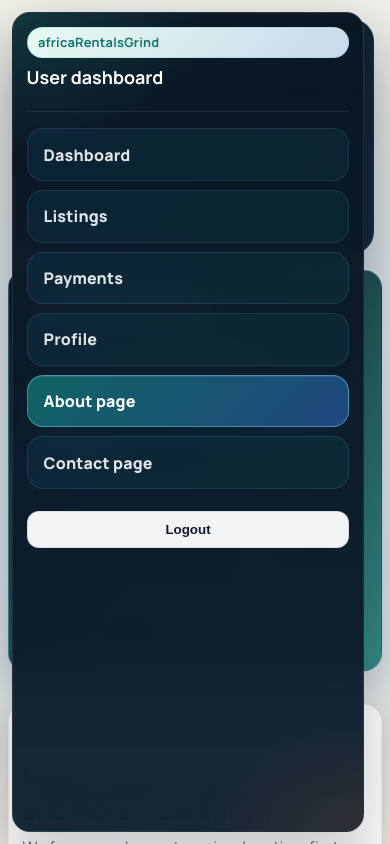
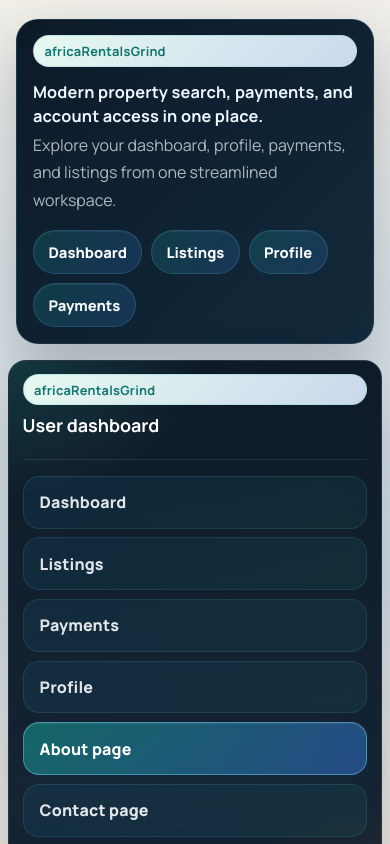
Before and after one commit to itaueliud/tstplotconnect, a Next.js app in the folder frontend/: page /about in a window 390 px wide. Shown: the top 844 px of the page. Built offline with nearby package versions, Linux system fonts and the light colour scheme; no server answers.

Commit message:
Revert mobile drawer shell changes

```diff
--- a/frontend/src/app/globals.css
+++ b/frontend/src/app/globals.css
@@ -645,55 +645,6 @@ body {
   gap: 0.55rem;
 }
 
-.portal-mobile-menu-button {
-  display: none;
-  position: relative;
-  width: 3rem;
-  height: 3rem;
-  align-items: center;
-  justify-content: center;
-  padding: 0;
-  border: 1px solid rgba(125, 211, 252, 0.18);
-  border-radius: 16px;
-  background: linear-gradient(135deg, rgba(20, 184, 166, 0.2), rgba(59, 130, 246, 0.18));
-  color: #f8fafc;
-  cursor: pointer;
-  box-shadow: inset 0 1px 0 rgba(255, 255, 255, 0.08);
-}
-
-.portal-mobile-menu-button span {
-  position: absolute;
-  width: 1.15rem;
-  height: 2px;
-  border-radius: 999px;
-  background: currentColor;
-  transition: transform 160ms ease, opacity 160ms ease;
-}
-
-.portal-mobile-menu-button span:nth-child(1) {
-  transform: translateY(-0.32rem);
-}
-
-.portal-mobile-menu-button span:nth-child(3) {
-  transform: translateY(0.32rem);
-}
-
-.portal-mobile-menu-button.is-open span:nth-child(1) {
-  transform: rotate(45deg);
-}
-
-.portal-mobile-menu-button.is-open span:nth-child(2) {
-  opacity: 0;
-}
-
-.portal-mobile-menu-button.is-open span:nth-child(3) {
-  transform: rotate(-45deg);
-}
-
-.portal-mobile-overlay {
-  display: none;
-}
-
 .portal-page-links a,
 .portal-page-footer-links a {
   display: inline-flex;
@@ -1191,10 +1142,6 @@ body {
   box-shadow: var(--shadow);
 }
 
-.portal-side-nav.is-mobile-open {
-  transform: translateX(0);
-}
-
 .portal-side-brand {
   display: grid;
   gap: 0.45rem;
@@ -1958,10 +1905,6 @@ body {
     width: min(100% - 1.5rem, 1480px);
   }
 
-  .portal-page-header {
-    grid-template-columns: minmax(0, 1fr) auto;
-  }
-
   .portal-page-links,
   .portal-page-footer-links {
     justify-content: flex-start;
@@ -2011,64 +1954,8 @@ body {
     border-radius: 22px;
   }
 
-  .portal-page-header {
-    grid-template-columns: minmax(0, 1fr) auto;
-    align-items: start;
-  }
-
   .portal-page-branding {
     grid-template-columns: 1fr;
-  }
-
-  .portal-page-branding p {
-    max-width: none;
-  }
-
-  .portal-mobile-menu-button {
-    display: inline-flex;
-    justify-self: end;
-  }
-
-  .portal-page-links {
-    display: none;
-  }
-
-  .portal-mobile-overlay {
-    display: block;
-    position: fixed;
-    inset: 0;
-    background: rgba(15, 23, 42, 0.44);
-    opacity: 0;
-    visibility: hidden;
-    transition: opacity 180ms ease, visibility 180ms ease;
-    z-index: 39;
-  }
-
-  .portal-mobile-overlay.is-visible {
-    opacity: 1;
-    visibility: visible;
-  }
-
-  .portal-side-nav {
-    position: fixed;
-    top: 0.75rem;
-    left: 0.75rem;
-    bottom: 0.75rem;
-    width: min(22rem, calc(100vw - 1.5rem));
-    max-width: calc(100vw - 1.5rem);
-    align-content: start;
-    overflow: auto;
-    z-index: 40;
-    transform: translateX(calc(-100% - 1rem));
-    transition: transform 220ms ease;
-  }
-
-  .portal-dashboard-shell {
-    grid-template-columns: 1fr;
-  }
-
-  .portal-main-stack {
-    min-width: 0;
   }
 
   .portal-auth-story,
@@ -2118,7 +2005,6 @@ body {
   .login-form-card,
   .portal-auth-stage,
   .portal-auth-panel,
-  .portal-side-nav,
   .dashboard-topbar,
   .dashboard-hero,
   .dashboard-panel,
--- a/frontend/src/components/user/authenticated-user-shell.tsx
+++ b/frontend/src/components/user/authenticated-user-shell.tsx
@@ -9,9 +9,9 @@ type Props = {
   children: ReactNode;
 };
 
-function NavLink({ href, label, active, onClick }: { href: string; label: string; active?: boolean; onClick?: () => void }) {
+function NavLink({ href, label, active }: { href: string; label: string; active?: boolean }) {
   return (
-    <Link href={href} className={active ? "is-active" : undefined} onClick={onClick}>
+    <Link href={href} className={active ? "is-active" : undefined}>
       {label}
     </Link>
   );
@@ -19,16 +19,11 @@ function NavLink({ href, label, active, onClick }: { href: string; label: string
 
 export default function AuthenticatedUserShell({ active, children }: Props) {
   const [user, setUser] = useState<StoredUser | null>(null);
-  const [menuOpen, setMenuOpen] = useState(false);
 
   useEffect(() => {
     const session = readUserSession();
     setUser(session?.user || null);
   }, []);
-
-  useEffect(() => {
-    setMenuOpen(false);
-  }, [active]);
 
   function logout() {
     clearUserSession();
@@ -45,18 +40,6 @@ export default function AuthenticatedUserShell({ active, children }: Props) {
             <p>{user?.name ? `Signed in as ${user.name}` : "Explore your dashboard, profile, payments, and listings from one streamlined workspace."}</p>
           </div>
         </div>
-        <button
-          type="button"
-          className={`portal-mobile-menu-button ${menuOpen ? "is-open" : ""}`}
-          aria-label={menuOpen ? "Close navigation menu" : "Open navigation menu"}
-          aria-expanded={menuOpen}
-          aria-controls="portal-mobile-drawer"
-          onClick={() => setMenuOpen((open) => !open)}
-        >
-          <span />
-          <span />
-          <span />
-        </button>
         <nav className="portal-page-links" aria-label="User page header navigation">
           <Link href="/user">Dashboard</Link>
           <Link href="/user#listings">Listings</Link>
@@ -65,30 +48,20 @@ export default function AuthenticatedUserShell({ active, children }: Props) {
         </nav>
       </header>
 
-      <div
-        className={`portal-mobile-overlay ${menuOpen ? "is-visible" : ""}`}
-        aria-hidden={!menuOpen}
-        onClick={() => setMenuOpen(false)}
-      />
-
       <div className="portal-dashboard-shell">
-        <aside
-          id="portal-mobile-drawer"
-          className={`card portal-side-nav reveal-card ${menuOpen ? "is-mobile-open" : ""}`}
-          aria-hidden={!menuOpen}
-        >
+        <aside className="card portal-side-nav reveal-card">
           <div className="portal-side-brand">
             <span className="pill">africaRentalsGrind</span>
             <strong>{user?.name || "User dashboard"}</strong>
             <span className="portal-side-meta">{user?.phone || ""}</span>
           </div>
           <nav className="portal-side-links" aria-label="Dashboard side navigation">
-            <NavLink href="/user" label="Dashboard" active={active === "dashboard"} onClick={() => setMenuOpen(false)} />
-            <NavLink href="/user#listings" label="Listings" active={active === "listings"} onClick={() => setMenuOpen(false)} />
-            <NavLink href="/payments" label="Payments" active={active === "payments"} onClick={() => setMenuOpen(false)} />
-            <NavLink href="/profile" label="Profile" active={active === "profile"} onClick={() => setMenuOpen(false)} />
-            <NavLink href="/about" label="About page" active={active === "about"} onClick={() => setMenuOpen(false)} />
-            <NavLink href="/contact" label="Contact page" active={active === "contact"} onClick={() => setMenuOpen(false)} />
+            <NavLink href="/user" label="Dashboard" active={active === "dashboard"} />
+            <NavLink href="/user#listings" label="Listings" active={active === "listings"} />
+            <NavLink href="/payments" label="Payments" active={active === "payments"} />
+            <NavLink href="/profile" label="Profile" active={active === "profile"} />
+            <NavLink href="/about" label="About page" active={active === "about"} />
+            <NavLink href="/contact" label="Contact page" active={active === "contact"} />
           </nav>
           <div className="portal-side-actions">
             <button className="btn btn-secondary" onClick={logout}>Logout</button>
```
